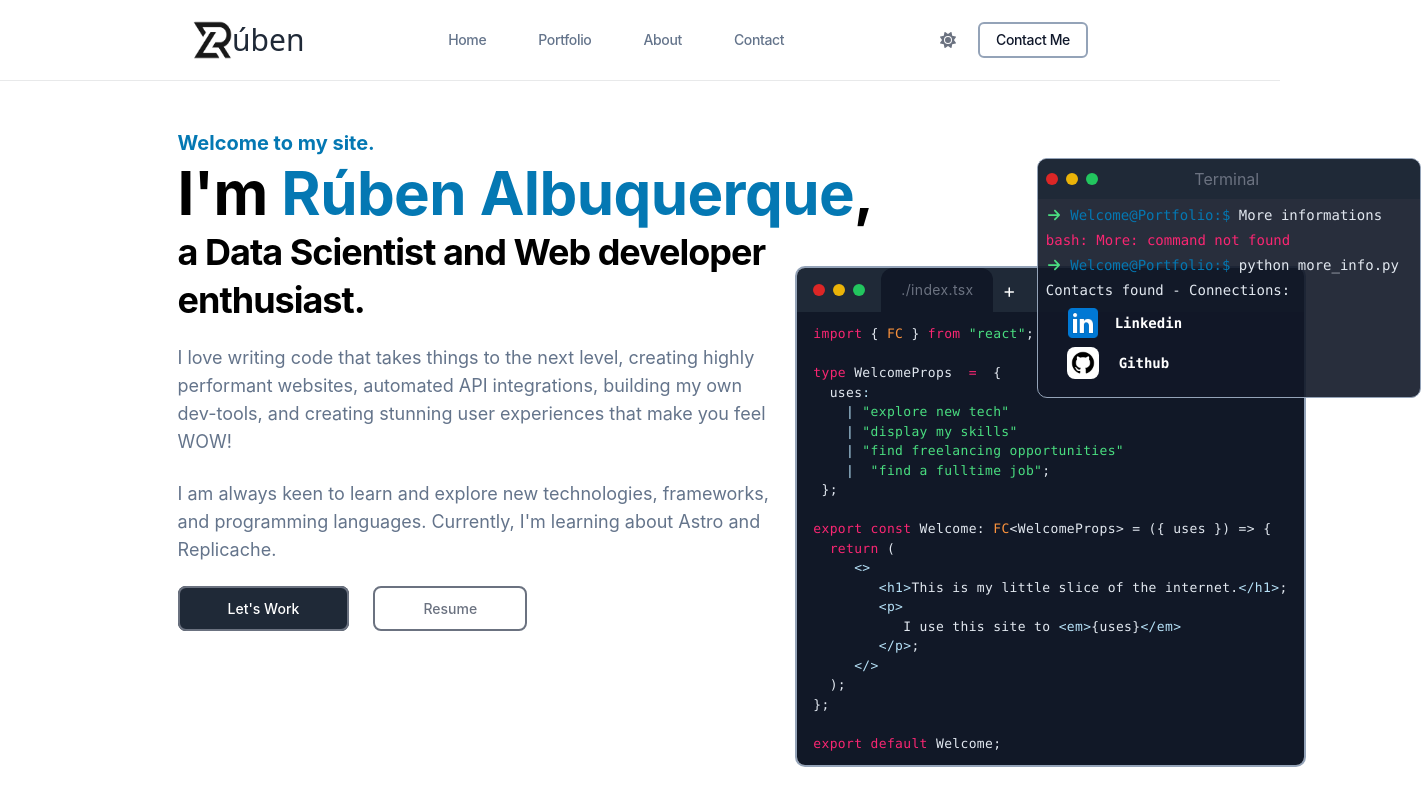
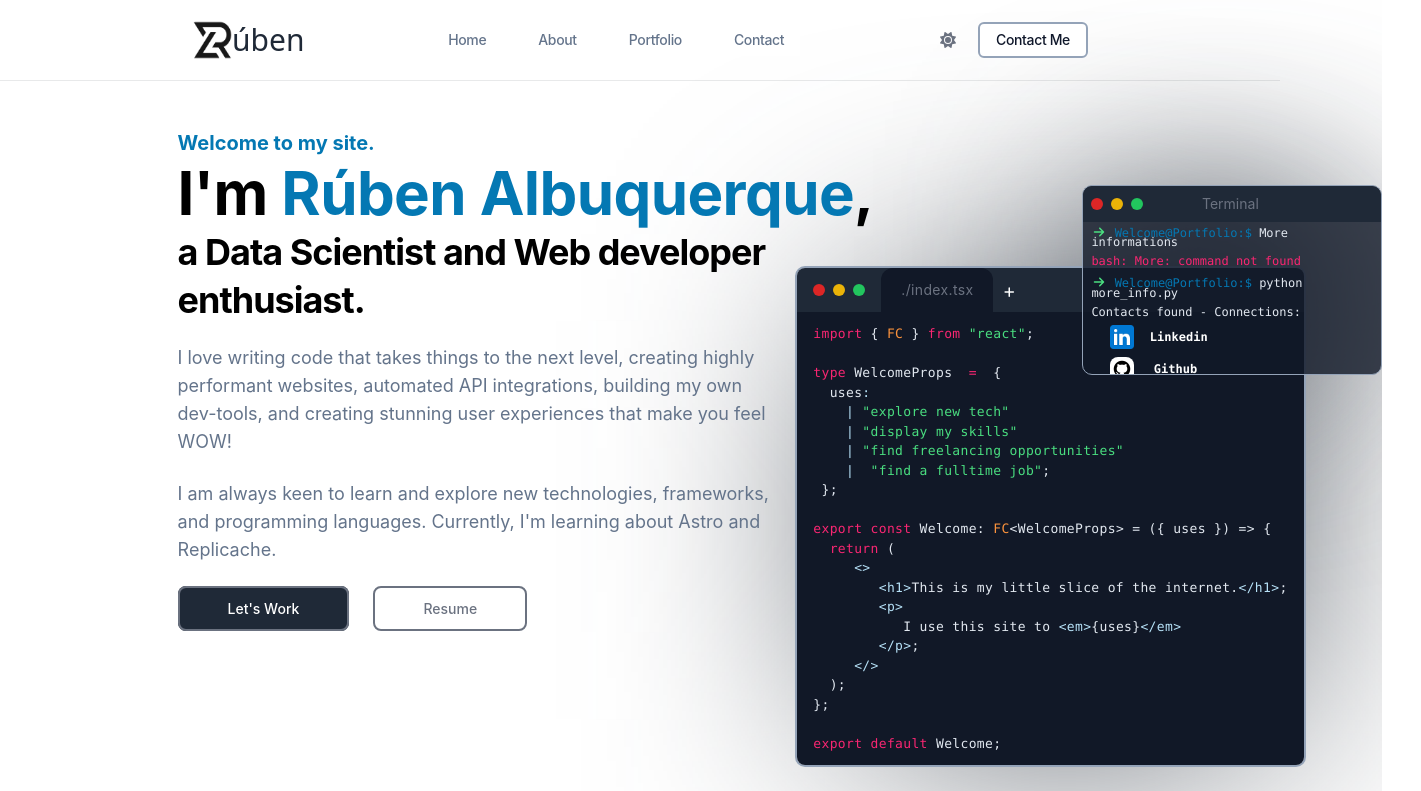
Before and after one commit to rubenAlbuquerque/Portfolio, a React (Create React App) app: page / in a window 1280 px wide. Shown: the top 791 px of the page, 1421 px wide, since content can reach past the window. Built offline with nearby package versions, Linux system fonts and the light colour scheme.

Commit message:
add some effects

```diff
--- a/src/App.css
+++ b/src/App.css
@@ -115,6 +115,28 @@ header {
   color: #e2e8f0;
 }
 
+.myblur {
+  width: 400px;
+  height: 400px;
+  position: absolute;
+  right: -45%;
+  top: 40%;
+  background-color: #2f3742;
+  filter: blur(130px);
+  z-index: -1;
+}
+
+.myblur-terminal {
+  width: 250px;
+  height: 150px;
+  position: absolute;
+  right: -55%;
+  top: 20%;
+  background-color: #2f3742;
+  filter: blur(100px);
+  z-index: -1;
+}
+
 .Intro-Code {
   border-width: 2px;
   border-radius: 10px;
@@ -164,12 +186,17 @@ header {
   border-radius: 10px;
   border-style: solid;
   border-color: #94a3b8;
-  font-size: 14px;
+  font-size: 12px;
+  width: 300px;
+  height: 190px;
+  line-height: 3px;
 }
 .terminal .terminal-body {
   font-family: Consolas, "Courier New", monospace;
-  line-height: 25px;
   color: #ffffff;
+}
+.terminal .terminal-body .terminal-text {
+  line-height: 0.8;
 }
 .terminal .terminal-body .red {
   color: #f92672;
--- a/src/App.js
+++ b/src/App.js
@@ -24,10 +24,19 @@ function Navbar() {
     // data
     const links = [
         { name: "Home", href: "#home" },
+        { name: "About", href: "#About" },
         { name: "Portfolio", href: "#Portfolio" },
-        { name: "About", href: "#About" },
         { name: "Contact", href: "#Contact" },
     ];
+
+    // const homeRef = useRef(null);
+    // const aboutRef = useRef(null);
+    // const projectsRef = useRef(null);
+    // const contactRef = useRef(null);
+
+    // const scroolToSection = (ref) => {
+    //     ref.current.scrollIntoView({ behavior: "smooth" });
+    // };
     return (
         <header className=" h-20 background-red">
             <nav className="nav flex justify-between items-center border-b border-gray-800/10">
@@ -44,7 +53,11 @@ function Navbar() {
                 <ul className="list-lisks flex list-none space-x-5 ">
                     {/* map in links */}
                     {links.map((link, index) => (
-                        <li className="links" key={index}>
+                        <li
+                            className="links"
+                            key={index}
+                            // onClick={() => scroolToSection(aboutRef)}
+                        >
                             <a href="#home" className="">
                                 {link.name}
                             </a>
@@ -175,6 +188,7 @@ function Intro() {
                         Resume
                     </a>
                 </div>
+                <div className="myblur "></div>
                 <div className="Intro-Code max-w-lg rounded-lg absolute right-[-50%] top-[30%]  ">
                     <div className="bg-header bg-gray-800 flex items-center border-b-0 border-gray-800 px-4 rounded-t-lg ">
                         <button className=" flex gap-2 pr-4 py-3 defaultButton">
@@ -323,9 +337,10 @@ function Intro() {
                     </pre>
                 </div>
 
+                <div className="myblur-terminal "></div>
                 <div
-                    className="terminal max-w-lg rounded-lg absolute right-[-65%] top-[10%]
-                    bg-gray-900 bg-opacity-90 w-96 h-60 overflow-hidden">
+                    className="terminal max-w-lg rounded-lg absolute right-[-60%] top-[15%]
+                    bg-gray-900 bg-opacity-80 w-80 h-60 overflow-hidden">
                     <div
                         className=" terminal-header flex flex-row items-center bg-gray-800 p-2
                     rounded-t-lg">
@@ -335,13 +350,33 @@ function Intro() {
                             <div className="bg-green-500 hover:bg-green-600 w-3 h-3 rounded-full mr-2"></div>
                         </div>
                         <div className="flex items-center justify-center flex-grow pr-16">
-                            <h1 className="text-base text-center text-gray-500">
+                            <h1 className="text-sm text-center text-gray-500">
                                 Terminal
                             </h1>
                         </div>
                     </div>
                     <div className="terminal-body px-2 py-1">
-                        <div className="">
+                        <div className="terminal-text text">
+                            <div className="line">
+                                <label className="blueStrong">
+                                    <FontAwesomeIcon
+                                        icon={faArrowRight}
+                                        className="w-4 green"
+                                    />{" "}
+                                    Welcome@Portfolio:$&nbsp;
+                                </label>
+                                <label className="white">
+                                    More informations
+                                </label>
+                            </div>
+                            <br />
+                            <div className="line">
+                                <label className="red">
+                                    bash: More: command not found &nbsp;
+                                </label>
+                            </div>
+                            <br />
+                            <div className="line">
                                 <label className="blueStrong ">
                                     <FontAwesomeIcon
                                         icon={faArrowRight}
@@ -349,32 +384,24 @@ function Intro() {
                                     />{" "}
                                     Welcome@Portfolio:$&nbsp;
                                 </label>
-                            <label className="white">More informations</label>
+                                <label className="white">
+                                    python more_info.py
+                                </label>
+                            </div>
                             <br />
-                            <label className="red">
-                                bash: More: command not found &nbsp;
-                            </label>
-                            <br />
-                            <label className="blueStrong ">
-                                <FontAwesomeIcon
-                                    icon={faArrowRight}
-                                    className="w-4 green"
-                                />{" "}
-                                Welcome@Portfolio:$&nbsp;
-                            </label>
-                            <label className="white">python more_info.py</label>
-                            <br />
+                            <div className="line mb-1">
                                 <label className="white ">
                                     Contacts found - Connections:
                                 </label>
-                            <br />
+                            </div>
+                            <div className="line">
                                 <label className="text-blue-200 flex items-center">
                                     &nbsp;&nbsp;
                                     <button className="flex items-center w-full hover:bg-blue-700 text-white font-bold rounded">
                                         <img
                                             src={linkedin}
                                             alt="Logoo"
-                                        className="w-10 h-10 mr-3 "
+                                            className="w-8 h-8 mr-3 "
                                             href="#home"
                                         />{" "}
                                         <a
@@ -385,13 +412,15 @@ function Intro() {
                                         </a>
                                     </button>
                                 </label>
+                            </div>
+                            <div className="line">
                                 <label className="text-blue-200 flex items-center">
                                     &nbsp;&nbsp;
                                     <button className="flex items-center w-full text-white hover:bg-slate-100 hover:text-black font-bold  rounded p-1">
                                         <img
                                             src={github}
                                             alt="Logoo"
-                                        className="w-8 h-8 bg-white rounded-lg mr-5"
+                                            className="w-6 h-6 bg-white rounded-lg mr-5"
                                             href="#home"
                                         />{" "}
                                         <a
@@ -406,13 +435,14 @@ function Intro() {
                         </div>
                     </div>
                 </div>
+            </div>
         </section>
     );
 }
 
 function About() {
     return (
-        <div className="about h-screen mt-20">
+        <div className="#About h-screen mt-20">
             <div className="flex flex-col justify-center items-center p-10">
                 <h1 className="about-title text-4xl font-bold text-gray-800">
                     About me
@@ -486,6 +516,7 @@ function App() {
         <div className="App">
             <Navbar />
             <Intro />
+            {/* <About ref={aboutRef} /> */}
             <About />
             <Projects />
         </div>
--- a/src/App.scss
+++ b/src/App.scss
@@ -182,6 +182,29 @@ header {
     }
 }
 
+.myblur {
+    // w-96 h-96 absolute right-[-45%] top-[40%] bg-gray-900 filter blur-3xl
+    width: 400px;
+    height: 400px;
+    position: absolute;
+    right: -45%;
+    top: 40%;
+    background-color: #2f3742;
+    filter: blur(130px);
+    z-index: -1;
+}
+.myblur-terminal {
+    // w-96 h-96 absolute right-[-45%] top-[40%] bg-gray-900 filter blur-3xl
+    width: 250px;
+    height: 150px;
+    position: absolute;
+    right: -55%;
+    top: 20%;
+    background-color: #2f3742;
+    filter: blur(100px);
+    z-index: -1;
+}
+
 .Intro-Code {
     // background-color: #ffffff;
     border-width: 2px;
@@ -195,6 +218,8 @@ header {
     // right: -10px;
     // top: 0px;
     letter-spacing: 0.35px;
+    // opcaity here
+    // opacity: 0.5;
 
     .defaultButton {
         color: #006aff;
@@ -273,7 +298,11 @@ header {
     // right: 24px;
     // top: 48px;
     // font-family: ui-monospace;
-    font-size: 14px;
+    font-size: 12px;
+    width: 300px;
+    height: 190px;
+    // letter-spacing: 0.05px;
+    line-height: 3px;
 
     .terminal-body {
         // font-size: 4px;
@@ -281,8 +310,12 @@ header {
         // Consolas, 'Courier New', monospace //ui-monospace;
         // font-weight: 500;
         // letter-spacing: 0.35px;
-        line-height: 25px;
+        // line-height: 25px;
         color: #ffffff;
+
+        .terminal-text {
+            line-height: 0.8;
+        }
 
         .red {
             color: #f92672;
@@ -331,5 +364,4 @@ header {
         font-family: Inter;
         color: #64748b;
     }
-
 }
```
Also changed, not shown: 1 other file (tests, documents, lock files or other folders). Lines whose indentation alone changed are shown as unchanged.
